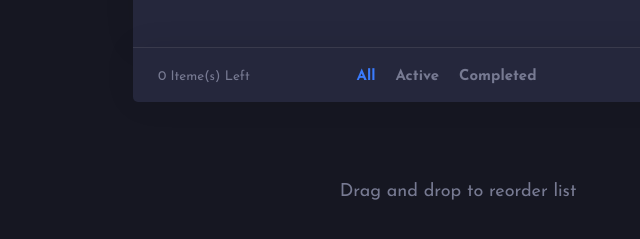
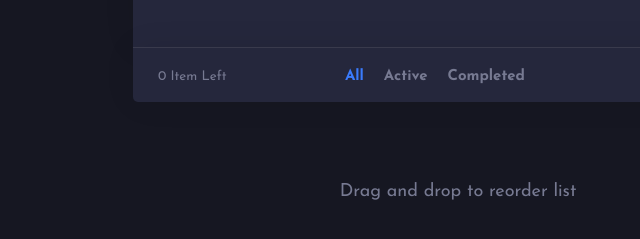
Before and after one commit to designer-carlyn/todo-app, a Gatsby site: page / in a window 1280 px wide. Shown: the part 455-694 px from the top of the page, 182-822 px from the left. Built offline with nearby package versions, Linux system fonts and the light colour scheme; Gatsby itself is replaced by a stand-in of ours.

Commit message:
update items

```diff
--- a/src/components/todo-list.js
+++ b/src/components/todo-list.js
@@ -156,7 +156,9 @@ const TodoList = () => {
 
       <div className="todo-list-setting">
         <div className="todo-count">
-          <small>{todoListCount} Iteme(s) Left</small>
+          <small>
+            {todoListCount} Item{todoListCount > 1 ? "s" : ""} Left
+          </small>
         </div>
         <div className="todo-filter">
           <button
```
